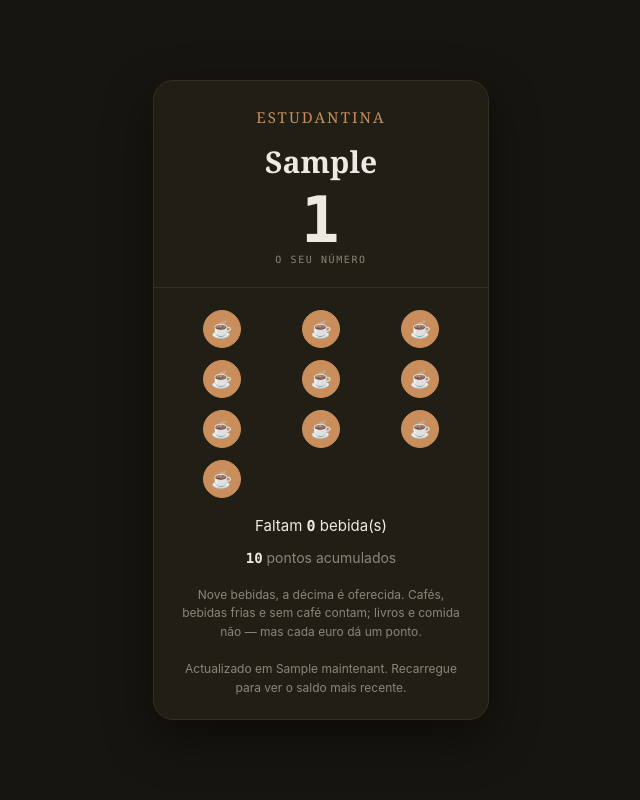
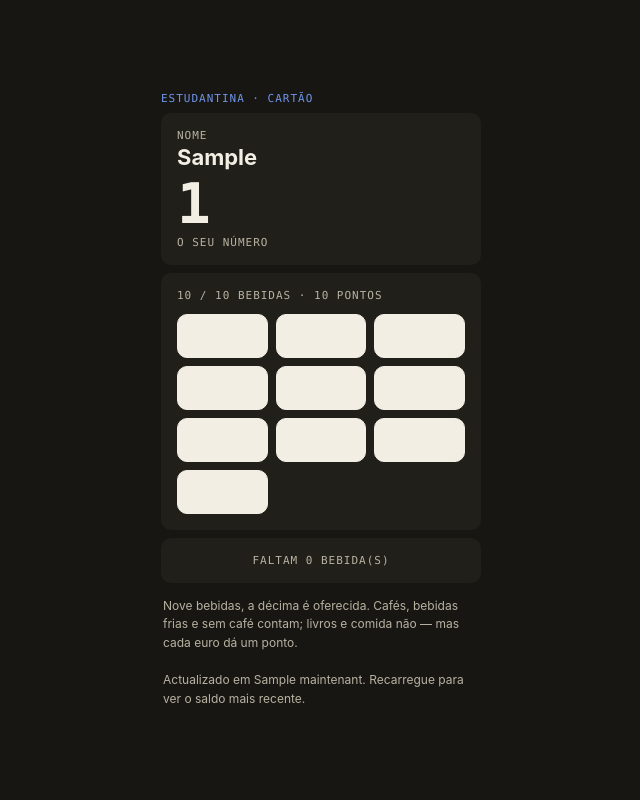
Before and after one commit to metayerq/ESTUSHOP, a Flask app: template templates/carte.html in a window 1280 px wide. Shown: the whole page, without its empty margins (319-959 px from the left). Run offline with Flask 3, Linux system fonts and the light colour scheme; the template is opened without the code that fills it: most values are stand-ins (such as "Sample title", 1, 10 or a date in 2020).

Commit message:
Carte client: le vocabulaire visuel du POS, pas un cousin
« Ca fait trop AI » — et c'etait juste. Serif, ombre portee, coins tres
arrondis, emoji: c'est le look generique qu'on produit par defaut, et il ne
ressemblait pas au comptoir.

La carte reprend desormais les valeurs EXACTES de apps/pos/app/globals.css —
copiees, pas approximees — et la grammaire du rail des tables: panneau PLEIN
pour ce qui est acquis, contour POINTILLE pour ce qui reste. C'est deja la
distinction « occupe / libre » que l'operateur lit toute la journee; le client
lit la meme.

Plus d'ombre, plus de serif, plus de degrade, plus d'emoji. Le POS n'en a nulle
part, et c'est precisement ce qui fait son air.

Un test epingle les jetons a leurs valeurs et interdit le vocabulaire
generique: la tentation reviendra au prochain ecran.

269 tests, 3 mutations tuees.

Co-Authored-By: Claude Opus 5 (1M context) <noreply@anthropic.com>

```diff
--- a/templates/carte.html
+++ b/templates/carte.html
@@ -4,114 +4,95 @@
   <meta charset="utf-8">
   <meta name="viewport" content="width=device-width, initial-scale=1, viewport-fit=cover">
   <title>Estudantina — Cartão</title>
-  <meta name="theme-color" content="#17150F">
-  <!-- Ajoutée à l'écran d'accueil, la page s'ouvre sans barre de navigateur : c'est ce qui la
-       fait ressembler à une carte plutôt qu'à un site. -->
+  <meta name="theme-color" content="#171612">
   <meta name="apple-mobile-web-app-capable" content="yes">
   <meta name="apple-mobile-web-app-status-bar-style" content="black-translucent">
   <meta name="apple-mobile-web-app-title" content="Estudantina">
   <style>
-    /* Palette reprise du POS — la carte doit appartenir visiblement au même café que l'écran
-       qu'on voit au comptoir. `--tampon` est la couleur « Coffee » du catalogue. */
+    /* ⚠️ LES VALEURS EXACTES DU POS, PAS UNE APPROXIMATION. Copiées de apps/pos/app/globals.css :
+       la carte doit être le même objet que l'écran du comptoir, pas un cousin. Aucun serif,
+       aucune ombre, aucun dégradé — le POS n'en a nulle part, et c'est ce qui fait son air. */
     :root{
-      --fond:#17150F; --carte:#211E16; --paper:#EDEAE3; --muted:#8B8677;
-      --trait:#332F24; --tampon:#C98E5B; --offert:#9BE28A;
+      --ink:#171612; --panel:#201f19; --line:#2c2a22; --paper:#f2eee4;
+      --muted:#b8b2a2; --blueprint:#6f94e8; --action:#3fbf8a; --action-ink:#0e1d16;
     }
     *{box-sizing:border-box}
     html,body{height:100%}
     body{
-      margin:0; background:var(--fond); color:var(--paper);
+      margin:0; background:var(--ink); color:var(--paper);
       font-family:-apple-system,system-ui,"Segoe UI",sans-serif;
       display:flex; align-items:center; justify-content:center;
-      padding:20px calc(20px + env(safe-area-inset-right)) calc(20px + env(safe-area-inset-bottom))
-              calc(20px + env(safe-area-inset-left));
+      padding:16px calc(16px + env(safe-area-inset-right)) calc(16px + env(safe-area-inset-bottom))
+              calc(16px + env(safe-area-inset-left));
       -webkit-font-smoothing:antialiased;
     }
+    .carte{width:100%; max-width:20rem}
 
-    .carte{
-      width:100%; max-width:21rem; background:var(--carte); border:1px solid var(--trait);
-      border-radius:20px; padding:26px 24px 22px; text-align:center;
-      /* Une ombre longue et douce détache la carte du fond : c'est ce qui la fait lire comme un
-         objet qu'on tend, pas comme une page. */
-      box-shadow:0 18px 50px rgba(0,0,0,.45);
+    /* Le libellé du POS : mono, petit, majuscules, interlettrage .09em. */
+    .eyebrow{
+      font-family:ui-monospace,SFMono-Regular,Menlo,monospace; font-size:11px;
+      text-transform:uppercase; letter-spacing:.09em; color:var(--blueprint); margin:0;
+    }
+    .label{
+      font-family:ui-monospace,SFMono-Regular,Menlo,monospace; font-size:11px;
+      text-transform:uppercase; letter-spacing:.09em; color:var(--muted);
     }
 
-    .maison{
-      font-family:ui-serif,Georgia,"Times New Roman",serif; font-size:15px; letter-spacing:.14em;
-      text-transform:uppercase; color:var(--tampon); margin:0 0 18px;
-    }
-    /* Un serif pour le prénom : c'est une librairie autant qu'un café, et ça distingue le nom
-       du reste, qui est chiffré. */
-    .nom{font-family:ui-serif,Georgia,serif; font-size:30px; font-weight:600; margin:0; line-height:1.1}
-
+    .bloc{background:var(--panel); border-radius:10px; padding:16px; margin-top:8px}
+    .nom{font-size:22px; font-weight:650; margin:2px 0 0}
     .num{
-      font-family:ui-monospace,SFMono-Regular,Menlo,monospace; font-size:64px; font-weight:600;
-      letter-spacing:.02em; line-height:1; margin:10px 0 2px; font-variant-numeric:tabular-nums;
-    }
-    .label{
-      font-family:ui-monospace,SFMono-Regular,Menlo,monospace; font-size:10px;
-      text-transform:uppercase; letter-spacing:.16em; color:var(--muted);
+      font-family:ui-monospace,SFMono-Regular,Menlo,monospace; font-size:56px; font-weight:600;
+      line-height:1; margin:6px 0 4px; font-variant-numeric:tabular-nums;
     }
 
-    .trait{height:1px; background:var(--trait); margin:22px -24px}
-
-    /* ⚠️ TROIS PAR RANGÉE. Neuf tampons en grille 3×3 se comptent d'un coup d'œil; une rangée de
-       neuf oblige à les dénombrer un par un. La grille reste juste si le seuil change — dix
-       feraient 3+3+3+1. */
-    .tampons{display:grid; grid-template-columns:repeat(3,1fr); gap:12px; justify-items:center; margin:4px 0 18px}
-    .t{
-      width:38px; height:38px; border-radius:50%; border:1.5px solid var(--trait);
-      display:flex; align-items:center; justify-content:center;
-      font-size:17px; color:transparent;
-    }
-    .t.on{background:var(--tampon); border-color:var(--tampon); color:#241C12}
+    /* ⚠️ LE LANGAGE DU RAIL DES TABLES : un panneau plein pour ce qui est acquis, un contour
+       pointillé pour ce qui reste. C'est déjà la distinction « occupé / libre » du POS —
+       l'opérateur et le client lisent la même grammaire. */
+    .tampons{display:grid; grid-template-columns:repeat(3,1fr); gap:8px; margin-top:12px}
+    .t{height:44px; border-radius:10px; background:var(--panel); border:1px dashed var(--line)}
+    .t.on{background:var(--paper); border:1px solid var(--paper)}
 
     .offert{
-      background:var(--offert); color:#1B2416; border-radius:12px; padding:13px;
-      font-weight:650; font-size:16px;
+      background:var(--action); color:var(--action-ink); border-radius:10px; padding:14px;
+      text-align:center; font-weight:650; margin-top:8px;
     }
-    .reste{font-size:15px; color:var(--paper)}
-    .reste b{font-family:ui-monospace,SFMono-Regular,Menlo,monospace}
-
-    .points{margin-top:14px; font-size:14px; color:var(--muted)}
-    .points b{color:var(--paper); font-family:ui-monospace,SFMono-Regular,Menlo,monospace}
-
-    .note{color:var(--muted); font-size:12px; line-height:1.55; margin:20px 0 0}
+    .note{color:var(--muted); font-size:12px; line-height:1.55; margin:14px 2px 0}
   </style>
 </head>
 <body>
   <div class="carte">
-    <p class="maison">Estudantina</p>
-    <h1 class="nom">{{ membre.first_name }}</h1>
+    <p class="eyebrow">Estudantina · cartão</p>
 
-    <!-- ⚠️ LE NUMÉRO EN GRAND, ET C'EST TOUTE LA RAISON D'ÊTRE DE CETTE PAGE. Le client ne
-         retient pas son numéro; il le LIT et le récite au comptoir. Deux secondes, sans caméra,
-         sans que personne n'ait à scanner quoi que ce soit. -->
-    <div class="num">{{ membre.number }}</div>
-    <div class="label">o seu número</div>
+    <div class="bloc">
+      <div class="label">nome</div>
+      <div class="nom">{{ membre.first_name }}</div>
 
-    <div class="trait"></div>
+      <!-- ⚠️ LE NUMÉRO EN GRAND, ET C'EST TOUTE LA RAISON D'ÊTRE DE CETTE PAGE. Le client ne
+           retient pas son numéro; il le LIT et le récite au comptoir. -->
+      <div class="num">{{ membre.number }}</div>
+      <div class="label">o seu número</div>
+    </div>
 
     {% set faits = membre.threshold if membre.rewards_available > 0 and membre.drinks % membre.threshold == 0
                    else membre.drinks % membre.threshold %}
-    <div class="tampons">
-      {% for i in range(membre.threshold) %}
-        <div class="t {% if i < faits %}on{% endif %}">☕</div>
-      {% endfor %}
+
+    <div class="bloc">
+      <div class="label">
+        {{ faits }} / {{ membre.threshold }} bebidas{% if membre.points %} · {{ membre.points }} pontos{% endif %}
+      </div>
+      <!-- ⚠️ TROIS PAR RANGÉE. Neuf en grille 3×3 se comptent d'un coup d'œil; une rangée de neuf
+           oblige à les dénombrer un par un. -->
+      <div class="tampons">
+        {% for i in range(membre.threshold) %}<div class="t {% if i < faits %}on{% endif %}"></div>{% endfor %}
+      </div>
     </div>
 
     {% if membre.rewards_available > 0 %}
-      <div class="offert">A sua bebida está oferecida 🎉</div>
+      <div class="offert">A sua bebida está oferecida</div>
     {% else %}
-      <p class="reste" style="margin:0">
-        Faltam <b>{{ membre.threshold - faits }}</b> bebida(s)
-      </p>
-    {% endif %}
-
-    <!-- ⚠️ AFFICHÉS SEULEMENT S'IL Y EN A. « 0 pontos » se lirait comme un client qui ne dépense
-         rien, alors que la collecte des montants vient de commencer. -->
-    {% if membre.points %}
-      <p class="points"><b>{{ membre.points }}</b> pontos acumulados</p>
+      <div class="bloc label" style="text-align:center">
+        faltam {{ membre.threshold - faits }} bebida(s)
+      </div>
     {% endif %}
 
     <!-- ⚠️ DIRE QUAND CE CHIFFRE A ÉTÉ LU. Une page gardée ouverte ou remise depuis le cache
```
Also changed, not shown: tests/test_fidelite.py (+28 -3 lines).
